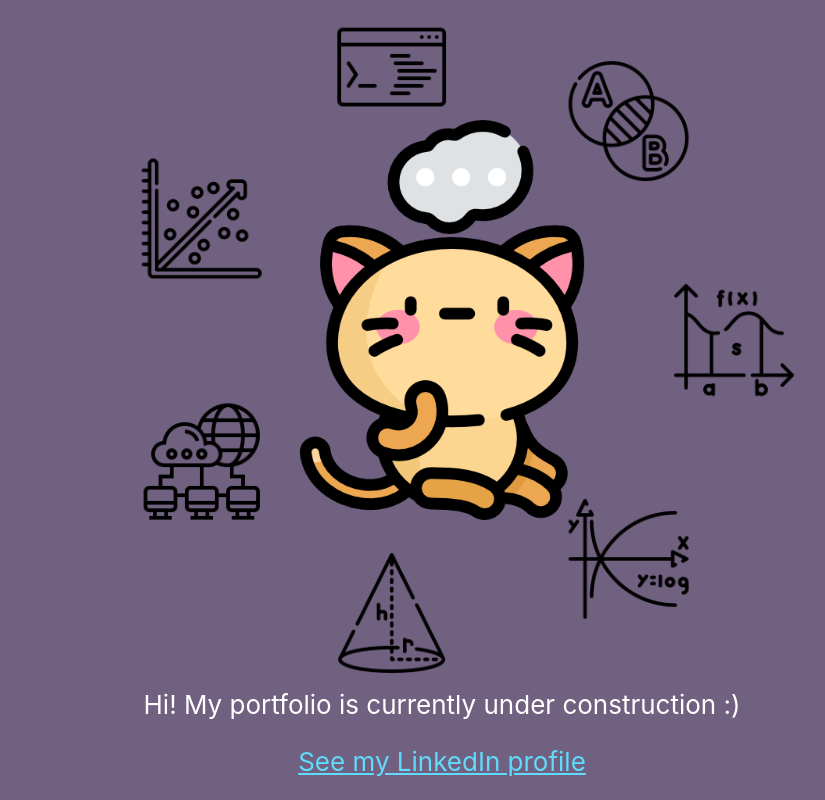
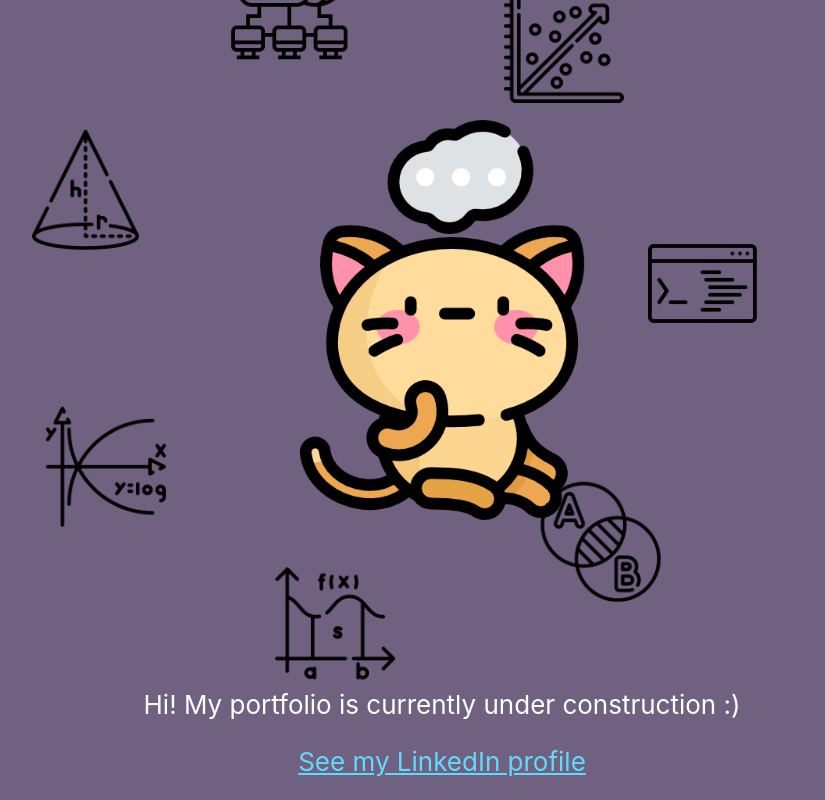
Before and after one commit to A-Cusick/A-Cusick.github.io, a React (Create React App) app: page / in a window 1280 px wide. Shown: the whole page, without its empty margins (198-1023 px from the left). Built offline with nearby package versions, Linux system fonts and the light colour scheme.

Commit message:
close enough!

```diff
--- a/src/App.css
+++ b/src/App.css
@@ -1,14 +1,18 @@
+body {
+  overflow: hidden;
+}
+
 .App {
   text-align: center;
 }
 
 @media (prefers-reduced-motion: no-preference) {
-  /* .Thought-wheel {
+  .Thought-wheel {
     animation: Thought-wheel-spin infinite 20s linear;
-  } */
-  /* .Thought {
+  }
+  .Thought {
     animation: Thought-wheel-spin infinite 20s reverse linear;
-  } */
+  }
 }
 
 .App-header {
@@ -63,3 +67,7 @@
     transform: rotate(360deg);
   }
 }
+
+p {
+  z-index: 1;
+}
--- a/src/App.js
+++ b/src/App.js
@@ -18,9 +18,11 @@ function App() {
         <img src={kitty} className="Kitty" alt="kitty" />
         <div className="Thought-wheel">
           {thoughtIcons.map((thought, i) => {return (
-            <img src={thought} key={`thought-${i}`} className="Thought" style={{
-              transform: `translate(-6cqmin, 30cqmin) rotate(${i * 360/thoughtIcons.length}deg) translateX(35cqmin) rotate(${-i * 360/thoughtIcons.length}deg)`,
-            }}/>
+            <div className="Thought-box" key={i} style={{
+              transform: `rotate(${i * 360/thoughtIcons.length}deg) translateX(40cqmin) rotate(${-i * 360/thoughtIcons.length}deg) translate(27cqmin, 35cqmin)`,
+            }}>
+              <img src={thought} key={`thought-${i}`} className="Thought"/>
+            </div>
           )})}
         </div>
       </div>
```
